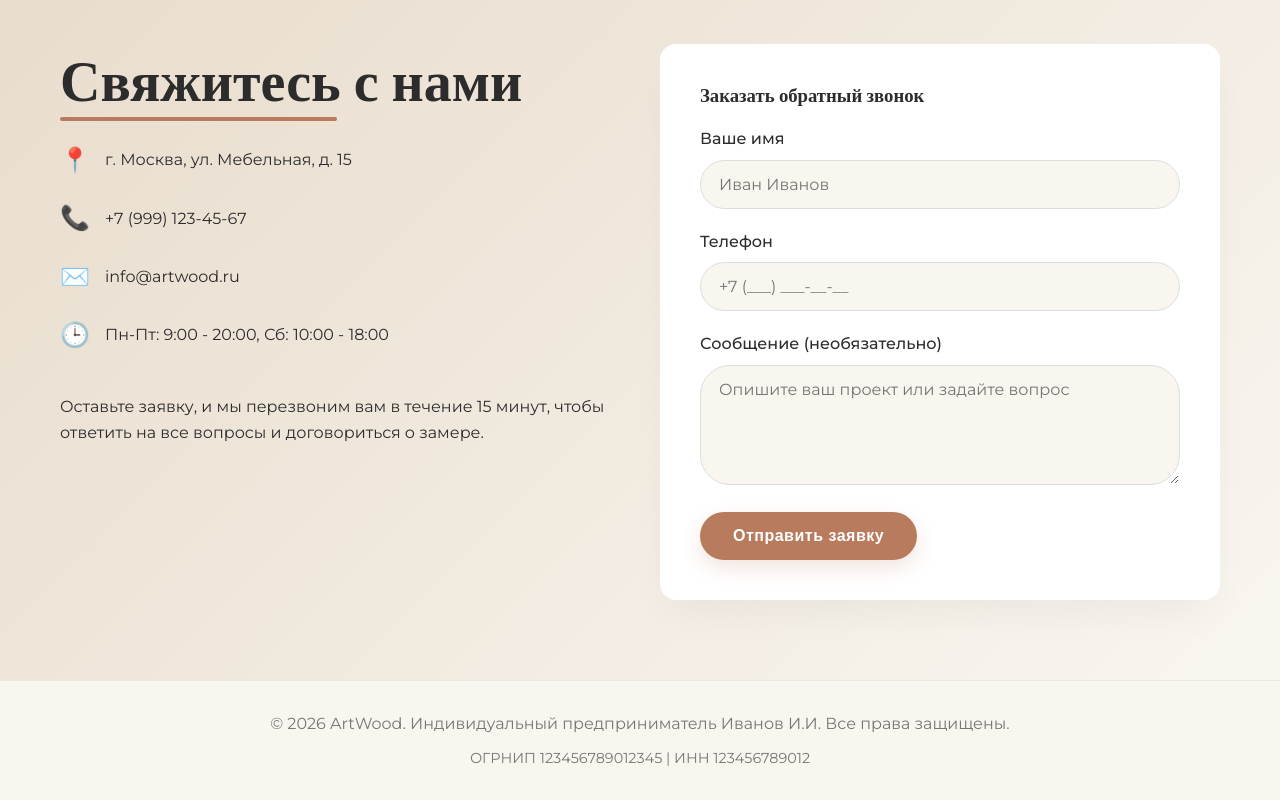
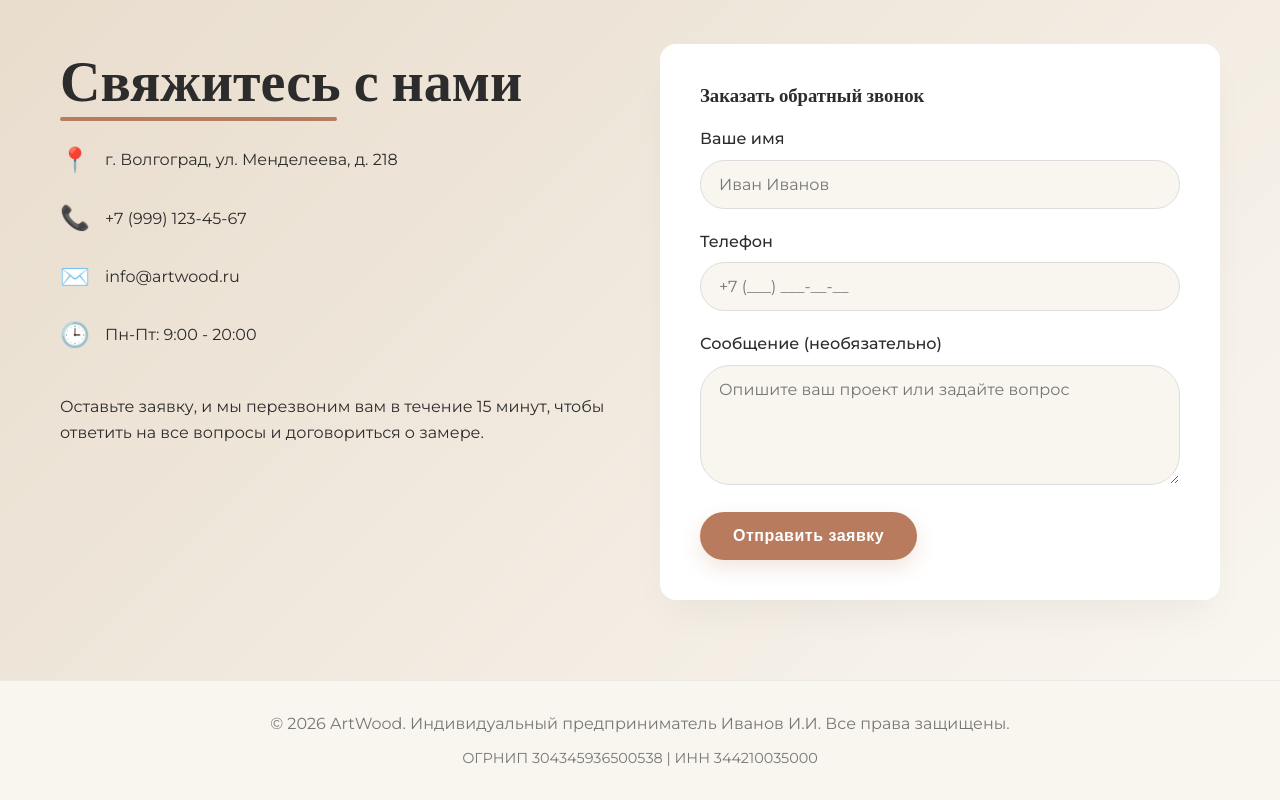
Before and after one commit to dsbykov/business_card, a plain HTML site: page index.html in a window 1280 px wide. Shown: the part 3266-4066 px from the top of the page. Drawn offline with nearby package versions, Linux system fonts and the light colour scheme.

Commit message:
Update index.html

```diff
--- a/index.html
+++ b/index.html
@@ -685,10 +685,10 @@
                 <div class="contact-grid">
                     <div class="contact-info">
                         <h2 style="margin-bottom: 30px;">Свяжитесь с нами</h2>
-                        <p><span class="contact-icon">📍</span> г. Москва, ул. Мебельная, д. 15</p>
+                        <p><span class="contact-icon">📍</span> г. Волгоград, ул. Менделеева, д. 218</p>
                         <p><span class="contact-icon">📞</span> +7 (999) 123-45-67</p>
                         <p><span class="contact-icon">✉️</span> info@artwood.ru</p>
-                        <p><span class="contact-icon">🕒</span> Пн-Пт: 9:00 - 20:00, Сб: 10:00 - 18:00</p>
+                        <p><span class="contact-icon">🕒</span> Пн-Пт: 9:00 - 20:00</p>
                         <p style="margin-top: 40px;">Оставьте заявку, и мы перезвоним вам в течение 15 минут, чтобы ответить на все вопросы и договориться о замере.</p>
                     </div>
                     <div class="contact-form">
@@ -717,7 +717,7 @@
     <footer class="footer">
         <div class="container">
             <p>© 2026 ArtWood. Индивидуальный предприниматель Иванов И.И. Все права защищены.</p>
-            <p style="margin-top: 10px; font-size: 0.9rem;">ОГРНИП 123456789012345 | ИНН 123456789012</p>
+            <p style="margin-top: 10px; font-size: 0.9rem;">ОГРНИП 304345936500538 | ИНН 344210035000</p>
         </div>
     </footer>
 
```
